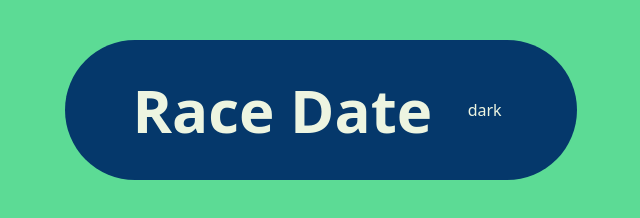
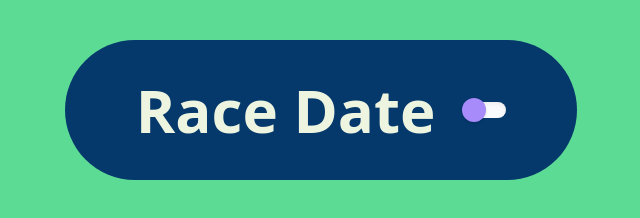
Before and after one commit to jakesmithdeveloper/racedate, a React (Create React App) app: page / in a window 1280 px wide. Shown: the top 218 px of the page, without its empty margins (319-959 px from the left). Built offline with nearby package versions, Linux system fonts and the light colour scheme.

Commit message:
switched darkmode button to a toggle

```diff
--- a/src/components/Header.js
+++ b/src/components/Header.js
@@ -4,16 +4,29 @@ import { setDarkMode } from "../actions";
 
 const Header = ({ darkMode, setDarkMode }) => {
   const switchDarkMode = (e) => {
-    e.preventDefault();
     setDarkMode(!darkMode);
   };
 
   return (
-    <div className="flex justify-evenly bg-foreground-blue dark:bg-darker-purple max-w-sm md:max-w-lg w-full rounded-full text-white-cream dark:text-gray-100  p-10 mt-10 select-none">
+    <div className="flex justify-evenly place-items-center bg-foreground-blue dark:bg-darker-purple max-w-sm md:max-w-lg w-full rounded-full text-white-cream dark:text-gray-100  p-10 mt-10 select-none">
       <h1 className="text-6xl font-bold">Race Date</h1>
-      <button className="mx-2" onClick={switchDarkMode}>
-        {darkMode ? "light" : "dark"}
-      </button>
+      <div>
+        <label for="toogleA" class="flex items-center cursor-pointer">
+          <div class="relative">
+            <input
+              id="toogleA"
+              type="checkbox"
+              class="hidden"
+              checked={darkMode}
+              onClick={switchDarkMode}
+            />
+
+            <div class="toggle__line w-10 h-4 bg-gray-50  rounded-full shadow-inner"></div>
+
+            <div class="toggle__dot absolute w-6 h-6 bg-purple-400 rounded-full shadow inset-y-0 left-0"></div>
+          </div>
+        </label>
+      </div>
     </div>
   );
 };
--- a/src/index.css
+++ b/src/index.css
@@ -18,3 +18,14 @@
 .halfway {
   padding-top: 40%;
 }
+
+.toggle__dot {
+  top: -0.25rem;
+  left: -0.25rem;
+  transition: all 0.3s ease-in-out;
+}
+
+input:checked ~ .toggle__dot {
+  transform: translateX(100%);
+  background-color: #5cdb95;
+}
--- a/tailwind.config.js
+++ b/tailwind.config.js
@@ -28,7 +28,13 @@ module.exports = {
     },
   },
   variants: {
-    extend: { display: ["group-hover"] },
+    extend: {
+      display: ["group-hover"],
+      translate: ["active"],
+      backgroundColor: ["active"],
+      borderColor: ["active"],
+      textColor: ["active"],
+    },
   },
   plugins: [],
 };
```
